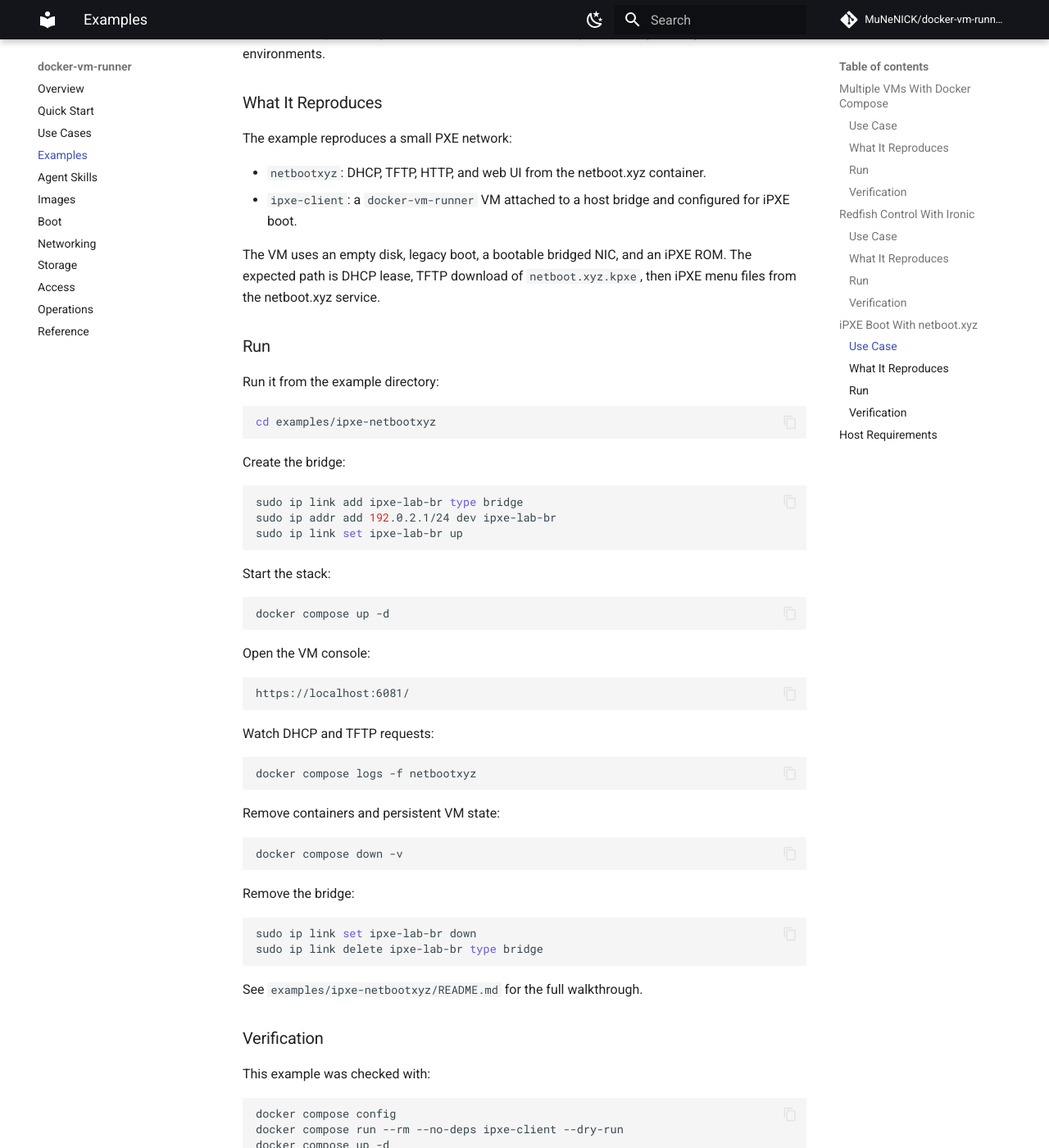
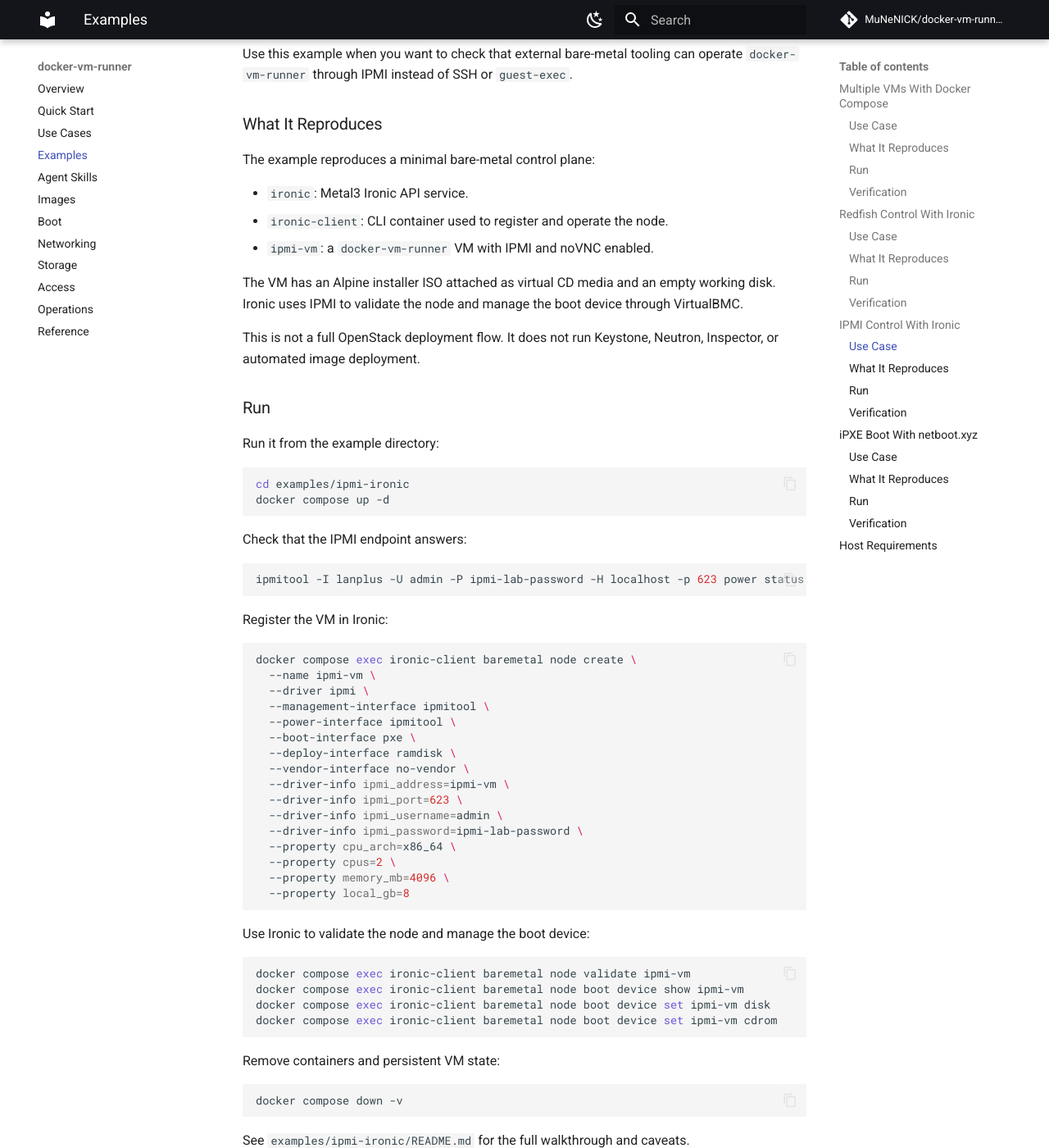
Before and after one commit to MuNeNICK/docker-vm-runner, an MkDocs documentation site: the page built from docs/content/examples.md, in a window 1280 px wide and 1400 px high, scrolled down 4578 px. Shown: the whole window at 82% size. Built offline with MkDocs 1.6.1 and Material for MkDocs 9.7.7, drawn with Linux system fonts in a browser that asks for light colours; comment, search, counter and statistics services are not loaded; some of the changed text lies outside the part shown.

Commit message:
docs: add ipmi ironic example

````diff
--- a/docs/content/examples.md
+++ b/docs/content/examples.md
@@ -189,6 +189,97 @@
 docker compose down -v
 ```
 
+## IPMI Control With Ironic
+
+Directory:
+
+```text
+examples/ipmi-ironic/
+```
+
+Files:
+
+- `docker-compose.yaml` - runs Ironic, an Ironic CLI container, and one IPMI-enabled VM.
+- `README.md` - shows Ironic node registration, validation, and boot-device management through IPMI.
+
+### Use Case
+
+Use this example when you want to check that external bare-metal tooling can operate `docker-vm-runner` through IPMI instead of SSH or `guest-exec`.
+
+### What It Reproduces
+
+The example reproduces a minimal bare-metal control plane:
+
+- `ironic`: Metal3 Ironic API service.
+- `ironic-client`: CLI container used to register and operate the node.
+- `ipmi-vm`: a `docker-vm-runner` VM with IPMI and noVNC enabled.
+
+The VM has an Alpine installer ISO attached as virtual CD media and an empty working disk. Ironic uses IPMI to validate the node and manage the boot device through VirtualBMC.
+
+This is not a full OpenStack deployment flow. It does not run Keystone, Neutron, Inspector, or automated image deployment.
+
+### Run
+
+Run it from the example directory:
+
+```bash
+cd examples/ipmi-ironic
+docker compose up -d
+```
+
+Check that the IPMI endpoint answers:
+
+```bash
+ipmitool -I lanplus -U admin -P ipmi-lab-password -H localhost -p 623 power status
+```
+
+Register the VM in Ironic:
+
+```bash
+docker compose exec ironic-client baremetal node create \
+  --name ipmi-vm \
+  --driver ipmi \
+  --management-interface ipmitool \
+  --power-interface ipmitool \
+  --boot-interface pxe \
+  --deploy-interface ramdisk \
+  --vendor-interface no-vendor \
+  --driver-info ipmi_address=ipmi-vm \
+  --driver-info ipmi_port=623 \
+  --driver-info ipmi_username=admin \
+  --driver-info ipmi_password=ipmi-lab-password \
+  --property cpu_arch=x86_64 \
+  --property cpus=2 \
+  --property memory_mb=4096 \
+  --property local_gb=8
+```
+
+Use Ironic to validate the node and manage the boot device:
+
+```bash
+docker compose exec ironic-client baremetal node validate ipmi-vm
+docker compose exec ironic-client baremetal node boot device show ipmi-vm
+docker compose exec ironic-client baremetal node boot device set ipmi-vm disk
+docker compose exec ironic-client baremetal node boot device set ipmi-vm cdrom
+```
+
+Remove containers and persistent VM state:
+
+```bash
+docker compose down -v
+```
+
+See `examples/ipmi-ironic/README.md` for the full walkthrough and caveats.
+
+### Verification
+
+Basic checks:
+
+```bash
+docker compose config
+docker compose run --rm --no-deps ipmi-vm --dry-run
+```
+
 ## iPXE Boot With netboot.xyz
 
 Directory:
````
Also changed, not shown: examples/ipmi-ironic/README.md (added), 1 other file.
